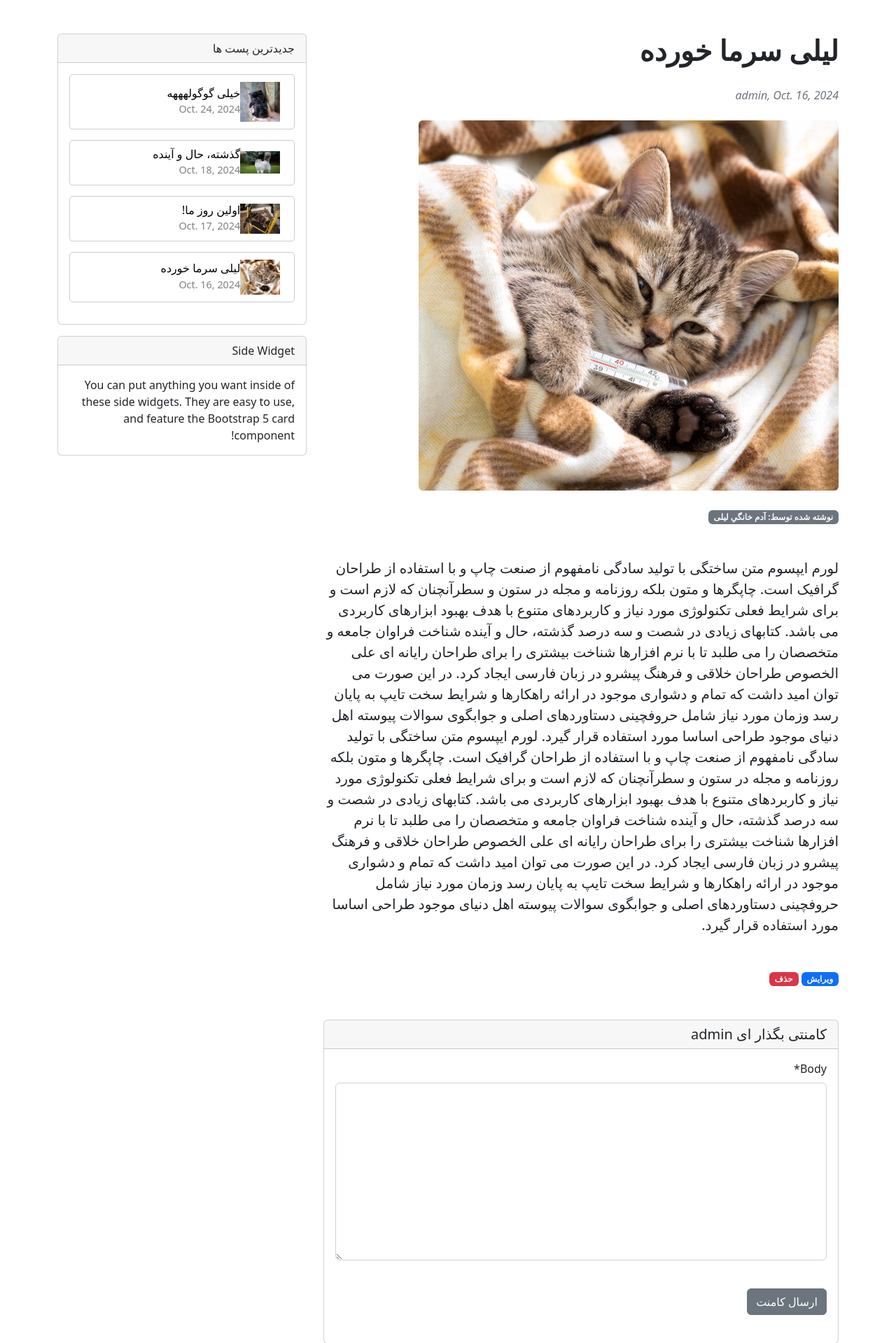
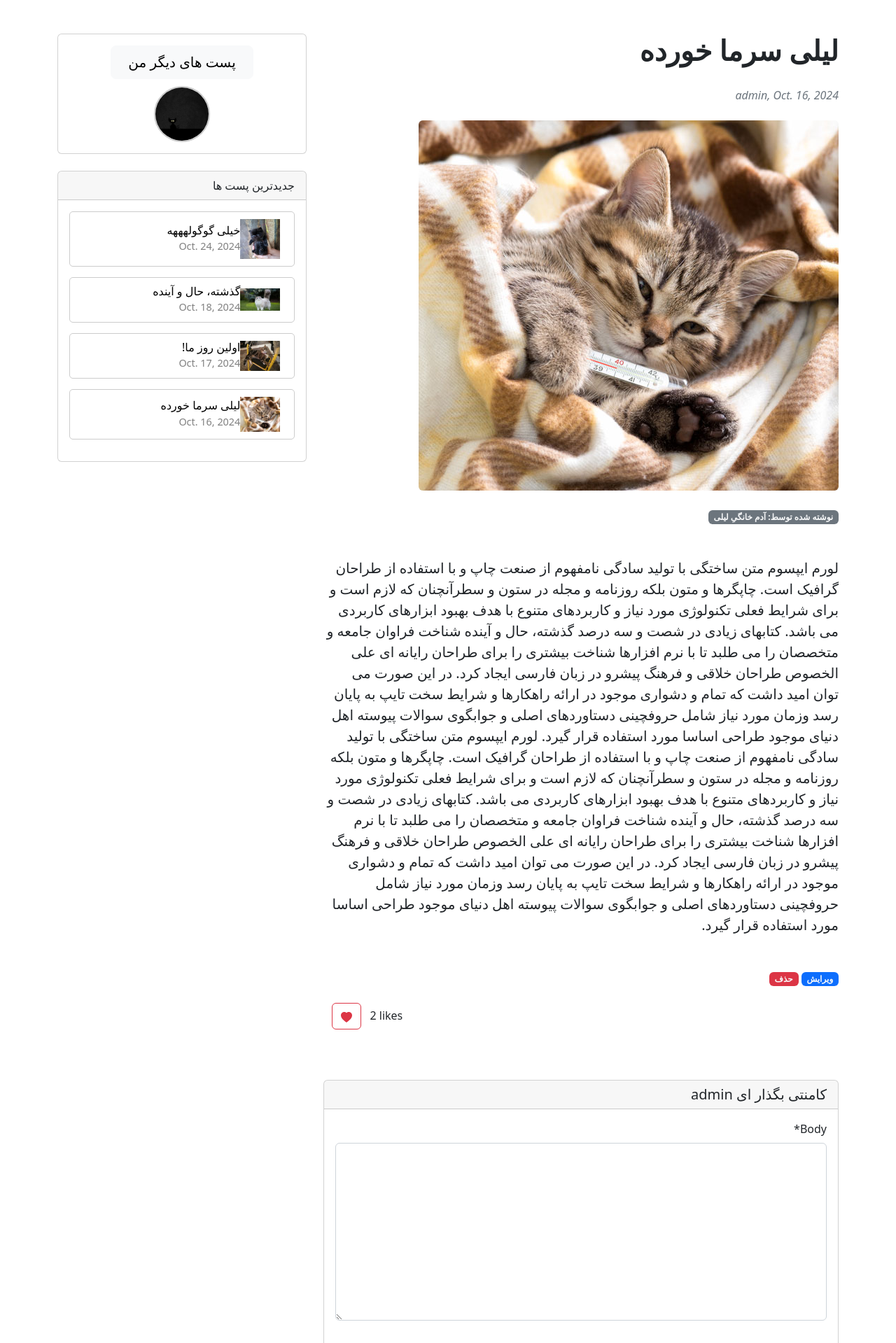
Before and after one commit to dragonfly-hub/catproject, a Django app: page /catlog/post/2 in a window 1280 px wide. Shown: the part 56-1975 px from the top of the page at 70% size. Run offline with Django 5.2, Linux system fonts and the light colour scheme; a user stored in the database is signed in; data comes from the database, SQL or seed files in the repository; both versions use the stored data as it was after the commit; grey boxes labelled with a size stand in for pictures from a placeholder-image service; some libraries are stand-ins or nearby versions.

Commit message:
see other post of writer & like post created

```diff
--- a/catlog/models.py
+++ b/catlog/models.py
@@ -37,6 +37,11 @@ class Post(models.Model):
     date = models.DateField(default=date.today)
     picture = models.ImageField(upload_to='upload/%y/%m/%d')
     profile = models.ForeignKey(Profile, on_delete=models.CASCADE, null=True, blank=True)
+    likes = models.ManyToManyField(User, related_name='liked_posts', blank=True,null=True)
+
+
+    def total_likes(self):
+        return self.likes.count()
 
     def __str__(self):
         return self.title
--- a/catlog/templates/single_post.html
+++ b/catlog/templates/single_post.html
@@ -32,6 +32,34 @@
                     <a class="badge bg-primary text-decoration-none link-light " href="{% url 'update_post' post.pk %}">ویرایش </a>
                     <a class="badge bg-danger text-decoration-none link-light " href="{% url 'delete_post' post.pk %}">حذف</a>
                     {% endif %}
+
+
+
+
+                    <br><br>
+                    <div dir="ltr">
+                    <form action="{% url 'toggle_like' post.pk %}" method="POST" style="display: inline;">
+                        {% csrf_token %}
+                        <button type="submit" style="border: none; background: none; cursor: pointer;">
+                            {% if request.user in post.likes.all %}
+
+                                <button class="btn btn-outline-danger"><svg xmlns="http://www.w3.org/2000/svg" width="16" height="16" fill="currentColor" class="bi bi-heart-fill" viewBox="0 0 16 16">
+                                    <path fill-rule="evenodd" d="M8 1.314C12.438-3.248 23.534 4.735 8 15-7.534 4.736 3.562-3.248 8 1.314"/>
+                                  </svg></button> &nbsp; {% if post.total_likes > 1 %} {{ post.total_likes }} likes
+                                  {% else %}  {{ post.total_likes }} like {% endif %}
+
+                            {% else %}
+
+                                <button class="btn btn-outline-danger"><svg xmlns="http://www.w3.org/2000/svg" width="16" height="16" fill="currentColor" class="bi bi-heart" viewBox="0 0 16 16">
+                                    <path d="m8 2.748-.717-.737C5.6.281 2.514.878 1.4 3.053c-.523 1.023-.641 2.5.314 4.385.92 1.815 2.834 3.989 6.286 6.357 3.452-2.368 5.365-4.542 6.286-6.357.955-1.886.838-3.362.314-4.385C13.486.878 10.4.28 8.717 2.01zM8 15C-7.333 4.868 3.279-3.04 7.824 1.143q.09.083.176.171a3 3 0 0 1 .176-.17C12.72-3.042 23.333 4.867 8 15"/>
+                                  </svg></button> &nbsp; {% if post.total_likes > 1 %} {{ post.total_likes }} likes
+                                                    {% else %}  {{ post.total_likes }} like {% endif %}
+
+                            {% endif %}
+                        </button>
+                    </form>
+                </div>
+
                     <br><br><br>
                 </article>
 
@@ -54,9 +82,18 @@
                     <br>
 
                     {% if post.comment_set.count > 1 %}
-                    <h6 class="comments-count">{{ post.comment_set.count }} Comments</h6>
-                    {% else %}
-                    <h6 class="comments-count">{{ post.comment_set.count }} Comment</h6>
+                    <h6 class="comments-count">
+                        <svg xmlns="http://www.w3.org/2000/svg" width="16" height="16" fill="currentColor" class="bi bi-chat-left-fill" viewBox="0 0 16 16">
+                            <path d="M2 0a2 2 0 0 0-2 2v12.793a.5.5 0 0 0 .854.353l2.853-2.853A1 1 0 0 1 4.414 12H14a2 2 0 0 0 2-2V2a2 2 0 0 0-2-2z"/>
+                          </svg> {{ post.comment_set.count }} Comments</h6>
+
+
+                    {% else %}<h6 class="comments-count"></h6>
+                    <svg xmlns="http://www.w3.org/2000/svg" width="16" height="16" fill="currentColor" class="bi bi-chat-left-heart" viewBox="0 0 16 16">
+                        <path d="M14 1a1 1 0 0 1 1 1v8a1 1 0 0 1-1 1H4.414A2 2 0 0 0 3 11.586l-2 2V2a1 1 0 0 1 1-1zM2 0a2 2 0 0 0-2 2v12.793a.5.5 0 0 0 .854.353l2.853-2.853A1 1 0 0 1 4.414 12H14a2 2 0 0 0 2-2V2a2 2 0 0 0-2-2z"/>
+                        <path d="M8 3.993c1.664-1.711 5.825 1.283 0 5.132-5.825-3.85-1.664-6.843 0-5.132"/>
+                      </svg> {{ post.comment_set.count }} Comment</h6>
+
                     {% endif %}
 
                     <!-- Comments section-->
@@ -86,15 +123,50 @@
 
             <!-- Side widgets-->
             <div class="col-lg-4">
+                <!-- Side widget-->
+                <div class="card mb-4">
+                    <div class="card-body">
+                     {% if post.writer == request.user %}
+                        <center><a href="{% url 'author_posts' post.writer.id %}" class="btn btn-light btn-lg px-4"  role="button" >پست های دیگر من</a> </center>
+                            {% if author_profile.photo %}
+                                <div class="profile-photo-container" style="text-align: center; margin-top: 10px;">
+                                   <img src="{{ author_profile.photo.url }}" alt="عکس پروفایل"
+                                   style="width: 80px; height: 80px; border-radius: 50%; object-fit: cover; border: 2px solid #ccc;">
+                                </div>
+                            {% else %}
+                               <div class="profile-photo-container" style="text-align: center; margin-top: 10px;">
+                                 <center> <img src="https://via.placeholder.com/150" alt=""
+                                 style="width: 80px; height: 80px; border-radius: 50%; object-fit: cover; border: 2px solid #ccc;"></center>
+                                </div>
+                            {% endif %}
+
+
+
+                        {% else %}
+                        <center><a href="{% url 'author_posts' post.writer.id %}" class="btn btn-light btn-lg px-4"  role="button" >پست های دیگر {{ post.writer }}</a> </center>
+                        {% if author_profile.photo %}
+                        <div class="profile-photo-container" style="text-align: center; margin-top: 10px;">
+                           <img src="{{ author_profile.photo.url }}" alt="عکس پروفایل"
+                           style="width: 80px; height: 80px; border-radius: 50%; object-fit: cover; border: 2px solid #ccc;">
+                        </div>
+                          {% else %}
+                            <div class="profile-photo-container" style="text-align: center; margin-top: 10px;">
+                              <center> <img src="https://via.placeholder.com/150" alt=""
+                              style="width: 80px; height: 80px; border-radius: 50%; object-fit: cover; border: 2px solid #ccc;"></center>
+                            </div>
+                          {% endif %}
+
+
+
+                     {% endif %}
+                    </div>
+                </div>
+
                 {% block sidebar %}
                 {% include 'catlog_sidebar.html' %}
                 {% endblock sidebar %}
 
-                <!-- Side widget-->
-                <div class="card mb-4">
-                    <div class="card-header">Side Widget</div>
-                    <div class="card-body">You can put anything you want inside of these side widgets. They are easy to use, and feature the Bootstrap 5 card component!</div>
-                </div>
+
             </div> <!-- End of sidebar (col-lg-4) -->
         </div> <!-- End of row -->
     </div> <!-- End of container -->
--- a/catlog/urls.py
+++ b/catlog/urls.py
@@ -8,6 +8,8 @@ from .views import (
        search_catlog,
        update_profile,
        my_posts,
+       author_posts,
+       toggle_like,
       )
 
 
@@ -21,6 +23,8 @@ urlpatterns = [
     path('cearch-catlog/',search_catlog,name='search_catlog'),
     path('update_profile/',update_profile,name='update_profile'),
     path('my-posts/',my_posts, name='my_posts'),
+    path('author/<int:author_id>/posts/', author_posts, name='author_posts'),
+    path('post/<int:pk>/like/', toggle_like, name='toggle_like'),
 
 
 ]
--- a/catlog/views.py
+++ b/catlog/views.py
@@ -13,6 +13,9 @@ from django.views.generic.detail import SingleObjectMixin # بوسیله این
 from django.dispatch import receiver
 from django.db.models.signals import pre_delete
 from django.contrib.auth.decorators import login_required
+from django.shortcuts import get_object_or_404
+from django.contrib.auth.models import User
+
 
 
 class CatlogHome(View):
@@ -37,6 +40,13 @@ class CatlogHome(View):
                 user_profile = None  # اگر پروفایل تعریف نشده باشد
 
 
+         # اضافه کردن تعداد کامنت به هر پست
+        posts_with_comments = []
+        for post in page_obj:
+            post.comment_count = post.comment_set.count()
+            posts_with_comments.append(post)
+
+
 
         context = {
             'post_list': page_obj,
@@ -54,7 +64,11 @@ class CommentGet(DetailView):
 
     def get_context_data(self, **kwargs):# متد موجود توی دیتیل ویو . میره دیکشنری کانتکس که اطلاعات موجود برای نمایش توی صفحه داره برای ما استخراج میکنه و میاره تا ما در کنار این اطلاعات فرم کامنت رو نشون بدیم. چون همه چیو داره ولی فرم رو نداره میخواهیم بهش فرم رو بدیم
         context = super().get_context_data(**kwargs)# از سوپر یا دیتیل ویو این متد رو استخراج میکنه و این متد دیکشنری کانتکس رو برای ما مقدار میده
+        post = self.get_object()
         context['form'] = CommentForm()# بهش میگیم توی کانتکس یه مقدار یا فیلد جدید بهش اضافه کن یعنی به همه ی محتوای پست حالا فرم رو هم اضافه کن و از کامنت فرم اون فرم رو بگیر
+        context['author_profile'] = Profile.objects.get(user=post.writer)
+        context['like_count'] = post.total_likes()
+
         return context
         #این کلاس مسئول پاسخ دهی به گت ریکوئست هست
 
@@ -173,3 +187,31 @@ def my_posts(request):
         'user_profile': user_profile,
     }
     return render(request, 'my_posts.html', context)
+
+
+@login_required
+def author_posts(request, author_id):
+    author = get_object_or_404(User, id=author_id)
+    author_profile = get_object_or_404(Profile, user=author)  # فرض می‌کنیم هر نویسنده یک پروفایل دارد
+    posts = Post.objects.filter(writer=author)
+
+    context = {
+        'author': author,
+        'author_profile': author_profile,
+        'posts': posts,
+    }
+    return render(request, 'author_posts.html', context)
+
+
+@login_required
+def toggle_like(request, pk):
+    post = get_object_or_404(Post, pk=pk)
+
+    # اگر کاربر قبلاً لایک کرده باشد، حذف می‌شود
+    if request.user in post.likes.all():
+        post.likes.remove(request.user)
+    else:
+        post.likes.add(request.user)
+
+    # هدایت به صفحه جزئیات پست
+    return redirect('post_detail', pk=post.pk)
--- a/pishi/forms.py
+++ b/pishi/forms.py
@@ -109,12 +109,14 @@ class SignUpForm(UserCreationForm):
     first_name = forms.CharField(
         label="",
         max_length=50,
-        widget=forms.TextInput(attrs={'class':'form-control', 'placeholder':'نام خود را وارد کنید '})
+        widget=forms.TextInput(attrs={'class':'form-control', 'placeholder':'نام خود را وارد کنید '}),
+        required=False
     )
     last_name = forms.CharField(
         label="",
         max_length=50,
-        widget=forms.TextInput(attrs={'class':'form-control', 'placeholder':'نام خانوادگی خود را وارد کنید '})
+        widget=forms.TextInput(attrs={'class':'form-control', 'placeholder':'نام خانوادگی خود را وارد کنید '}),
+        required=False
     )
     email = forms.EmailField(
         label="",
```
Also changed, not shown: catlog/templates/author_posts.html (added, +63 -0 lines), catlog/templates/catlog_home.html (+15 -1 lines), catlog/migrations/0006_post_likes.py (added), catshop/migrations/0023_alter_order_date.py (added), db.sqlite3.
